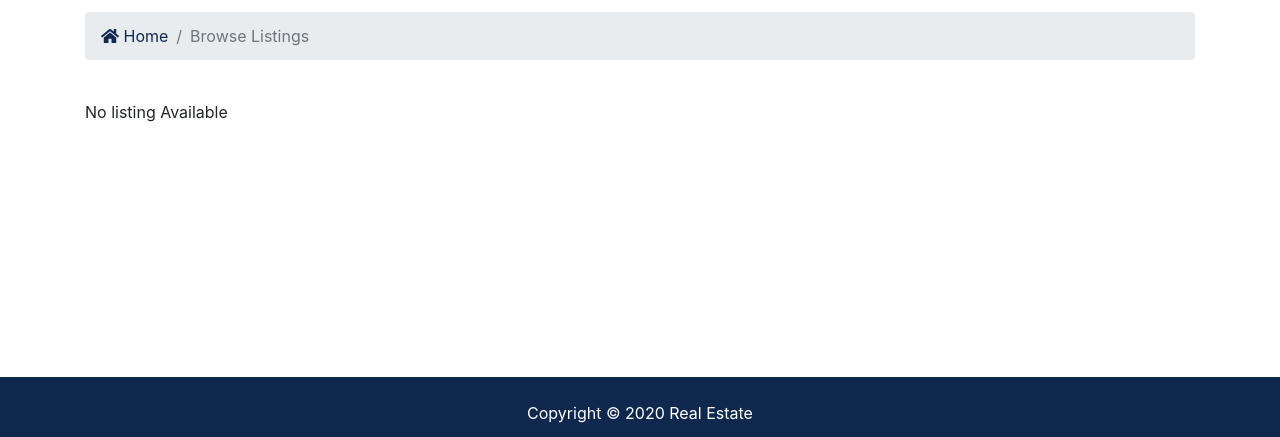
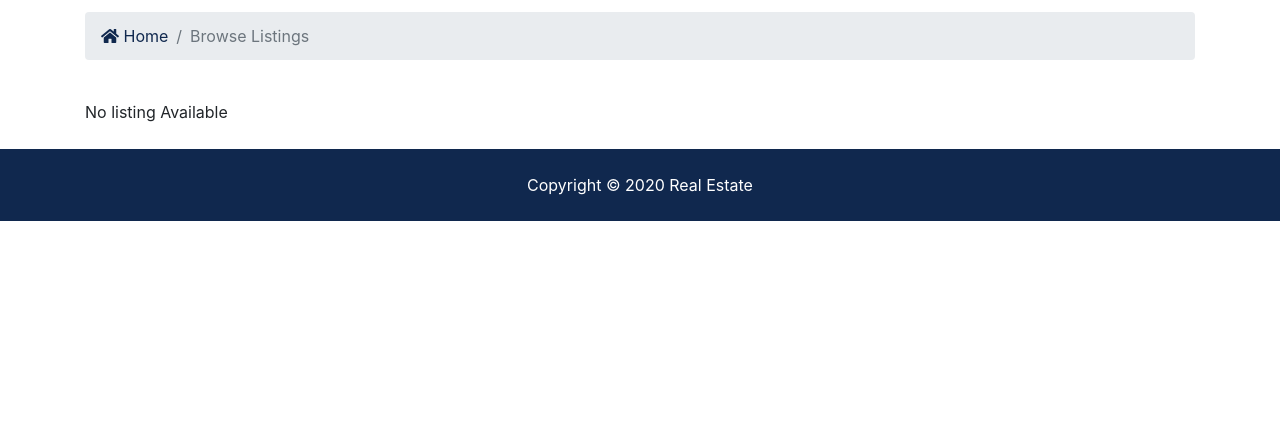
Before and after one commit to sunxysharma/Real-Estate, a Django app: page /listings/ in a window 1280 px wide. Shown: the part 363-800 px from the top of the page. Run offline with Django 3.2, Linux system fonts and the light colour scheme; data that the repository does not hold is empty; parts of the project's set-up code (start-up, migrations or seed data) failed here and were passed over; some libraries are stand-ins or nearby versions.

Commit message:
update settings

```diff
--- a/btre/settings.py
+++ b/btre/settings.py
@@ -89,7 +89,7 @@ WSGI_APPLICATION = 'btre.wsgi.application'
 # DATABASES = {
 #     'default': {
 #         'ENGINE': 'django.db.backends.postgresql',
-#         'NAME': 'btredb',
+#         'NAME': '',
 #         'USER': 'postgres',
 #         'PASSWORD': 'admin',
 #         'HOST': 'localhost'
--- a/btre/static/css/style.css
+++ b/btre/static/css/style.css
@@ -1,14 +1,3 @@
-
-footer {
-  position: absolute;
-  bottom: 0;
-  width: 100%;
-  height: 60px;
-
-}
-
-
-
 
 .btn-secondary {
   color: #fff !important; }
```
Also changed, not shown: requirements.txt (+7 -0 lines).
